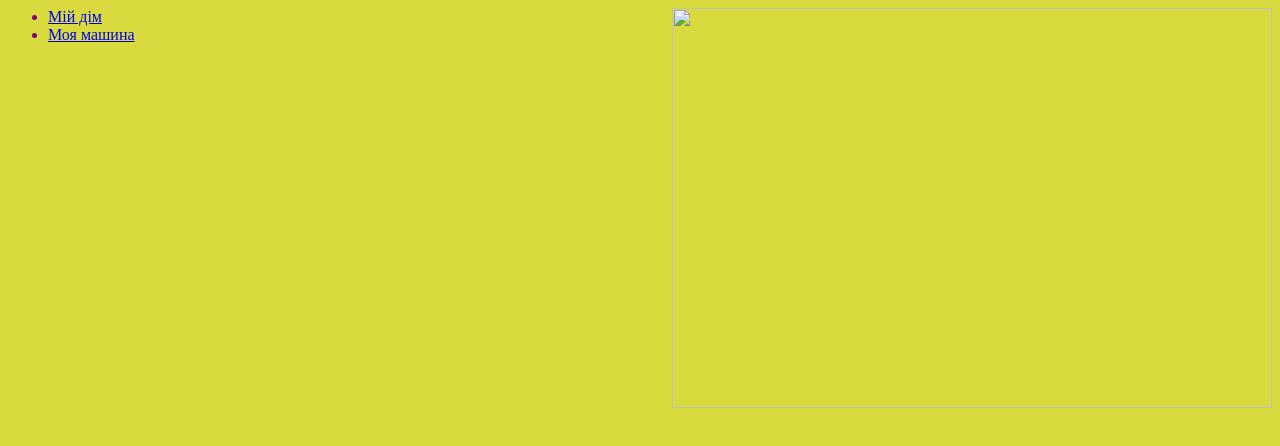
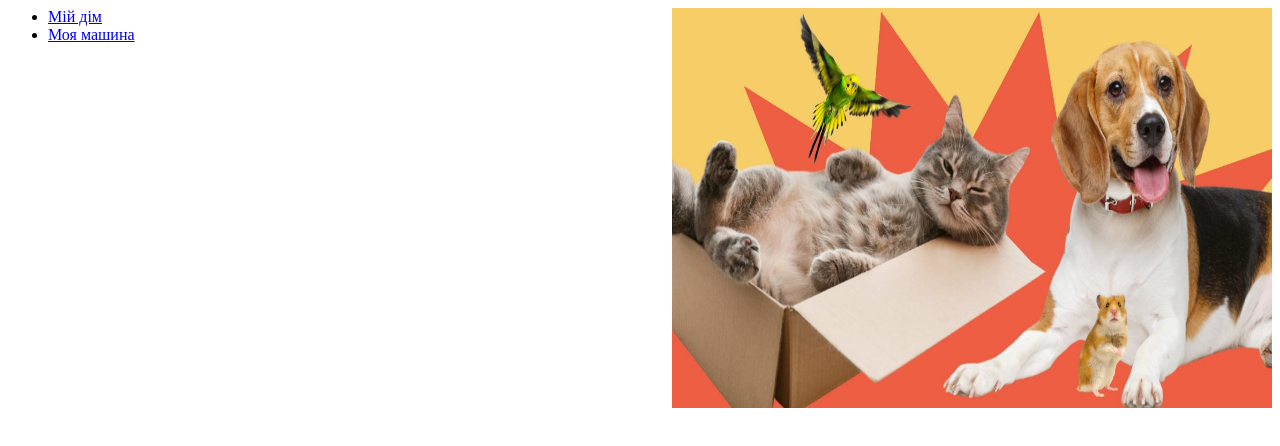
Before and after one commit to satel77/HW14HTML, a plain HTML site: page pages/myanimals.html in a window 1280 px wide. Drawn offline with Linux system fonts and the light colour scheme.

Commit message:
Update myanimals.html

```diff
--- a/pages/myanimals.html
+++ b/pages/myanimals.html
@@ -1,14 +1,10 @@
 <head>
   <title>My first styled page</title>
-  	<style type="text/css">
-  	body {
-  	color: purple;
-  	background-color: #d8da3d }
-  	</style>
+
 </head>
 
 <body>
-<img src="HW14HTML/images/animals.jpg"/ width="600" height="400" style="float:right">
+<img src="https://satel77.github.io/HW14HTML/images/animals.jpg"/ width="600" height="400" style="float:right">
 <!-- Site navigation menu -->
 <ul class="navbar">
   <li><a href="https://satel77.github.io/HW14HTML/index.html">Мій дім</a>
```
